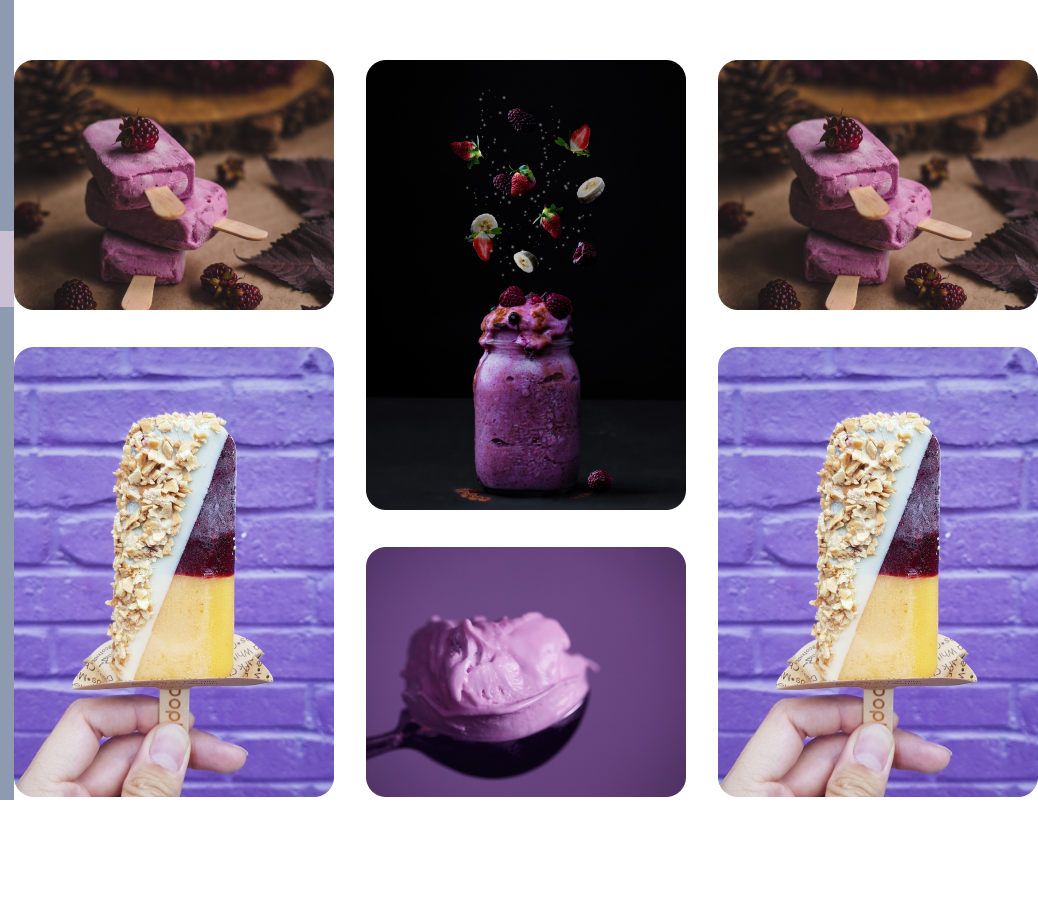
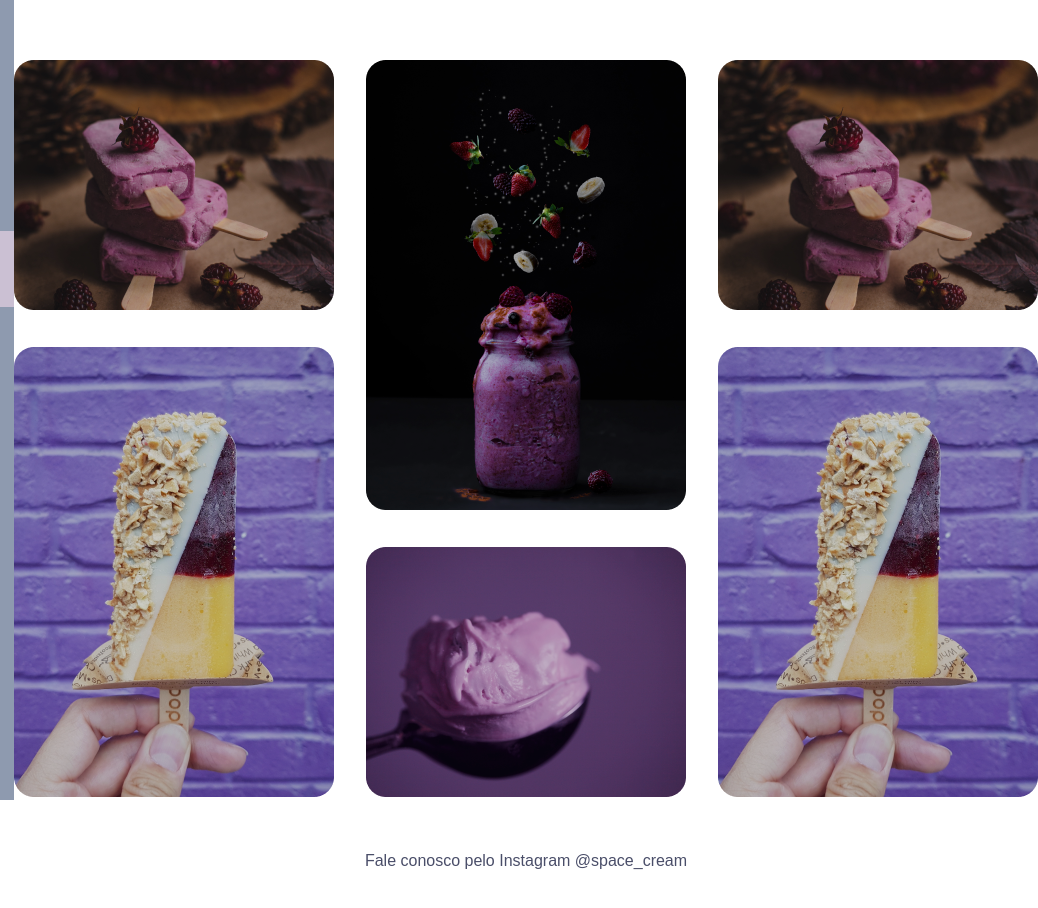
Before and after one commit to Cartaxo1/explorer-03, a plain HTML site: page grid-animado/index.html in a window 1280 px wide. Shown: the top 908 px of the page, 242-1280 px from the left. Drawn offline with Linux system fonts and the light colour scheme; a web font is replaced by a local one.

Commit message:
animation commit

```diff
--- a/grid-animado/index.html
+++ b/grid-animado/index.html
@@ -28,6 +28,7 @@
         </p>
       </header>
       <main>
+        <div class="cards">
           <div class="card">
             <img
               src="./images/paletas.png"
@@ -52,6 +53,10 @@
           <div class="card">
             <img src="./images/picoles.png" alt="Imagem de um picolé" />
           </div>
+        </div>
+        <div class="footer">
+          <p>Fale conosco pelo Instagram <a href="#">@space_cream</a></p>
+        </div>
       </main>
     </div>
   </body>
--- a/grid-animado/style.css
+++ b/grid-animado/style.css
@@ -65,15 +65,28 @@ header p {
 }
 
 main {
+  margin: 6rem auto;
+}
+
+.cards {
   display: grid;
   align-items: center;
   justify-content: space-between;
   gap: 3.2rem;
-  margin: 6rem auto;
   grid-template-areas:
     "A B C"
     "D B F"
     "D E F";
+    animation: rightleft 700ms 350ms backwards;
+}
+
+.card img {
+  filter: brightness(0.8);
+}
+
+.card img:hover {
+  transform: scale(1.1);
+  filter: brightness(1);
 }
 
 main div:nth-child(1) {
@@ -99,3 +112,28 @@ main div:nth-child(5) {
 main div:nth-child(6) {
     grid-area: F;
 }
+
+.footer {
+  text-align: center;
+  font-family: var(--ff-main);
+  color: #4A4E69;
+  margin-top: 5rem;
+  animation: rightleft 700ms 350ms backwards;
+}
+
+.footer a {
+  text-decoration: none;
+  color: #4A4E69;
+}
+
+@keyframes rightleft {
+  0% {
+    opacity: 0;
+    transform: translateX(40px);
+  }
+
+  100% {
+    opacity: 1;
+    transform: translateX(0px);
+  }
+}
```
Lines whose indentation alone changed are shown as unchanged.
